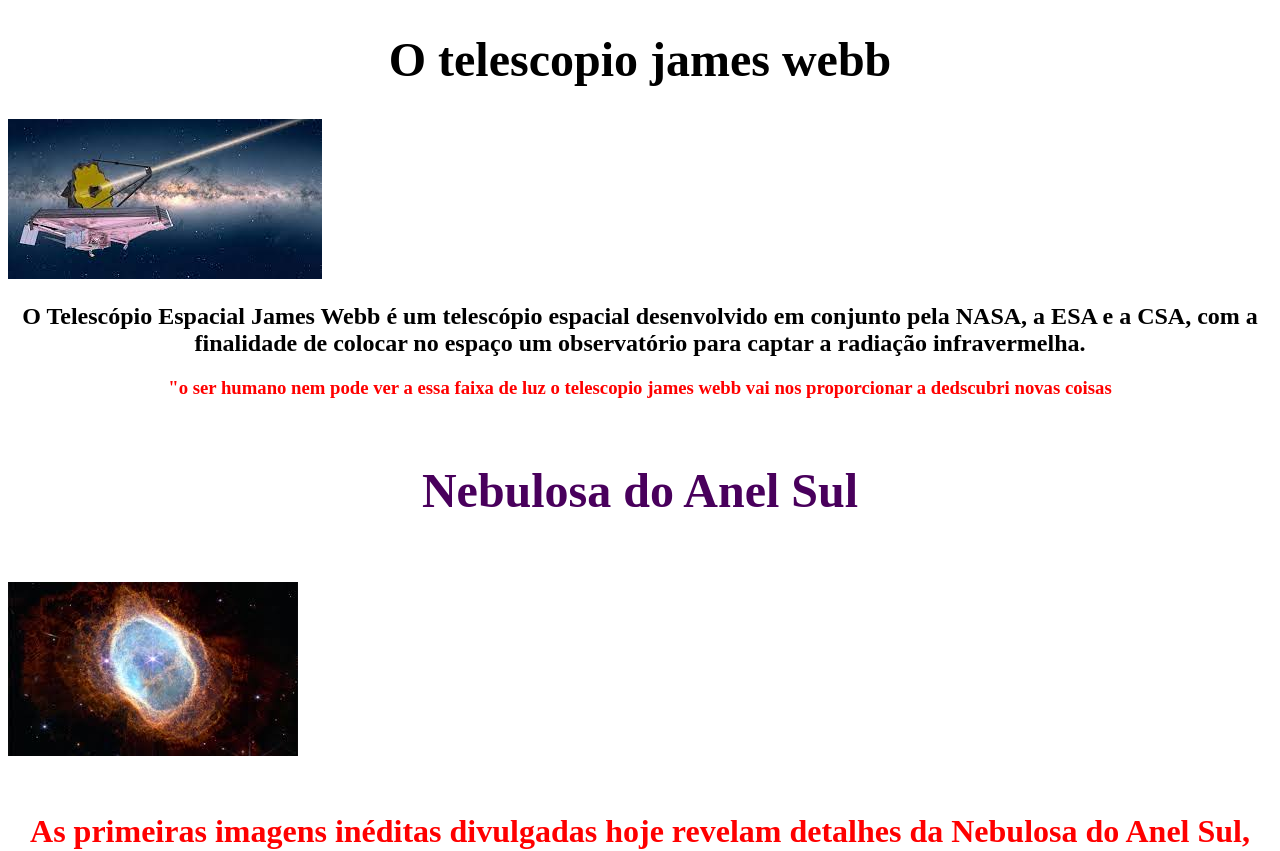
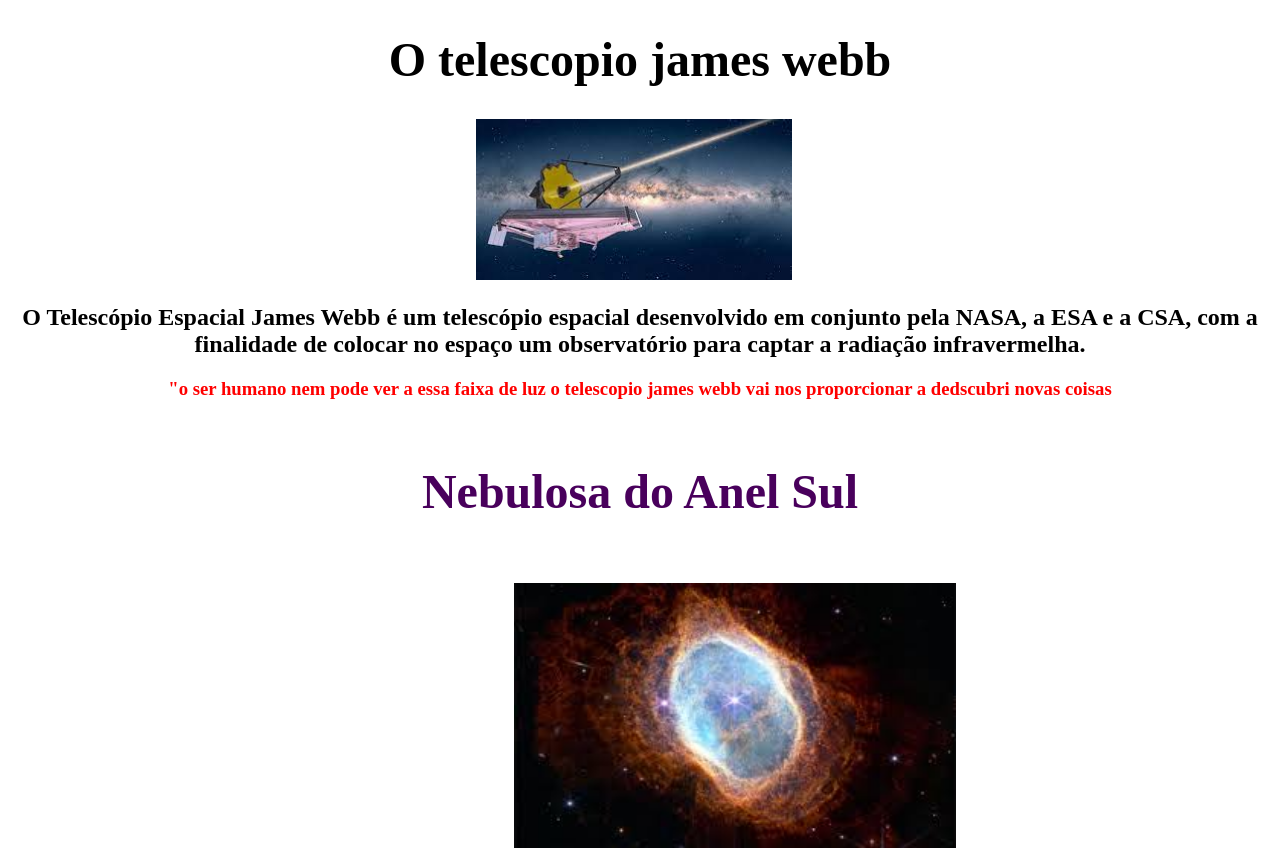
Before and after one commit to joaopaganini/atividade1, a plain HTML site: page index.html in a window 1280 px wide. Shown: the top 851 px of the page. Drawn offline with Linux system fonts and the light colour scheme.

Commit message:
Update style.css

```diff
--- a/style.css
+++ b/style.css
@@ -1,13 +1,19 @@
 h1 {text-align: center;}
 
-#james {width: 25%;
+#james1 {width: 25%;
 }
 
-#james {margin-left: 37%;}
+#james1 {margin-left: 37%;}
 
-#jamess {margin-left: 40%;}
+#jamess2 {margin-left: 40%;}
 
-#jamesss {margin-left: 30%;}
+#jamess2 {width: 35%;
+}
+
+#jamesss3 {margin-left: 30%;}
+
+#jamess3 {width: 55%;
+}
 
 h2 {text-align: center;}
 
```
